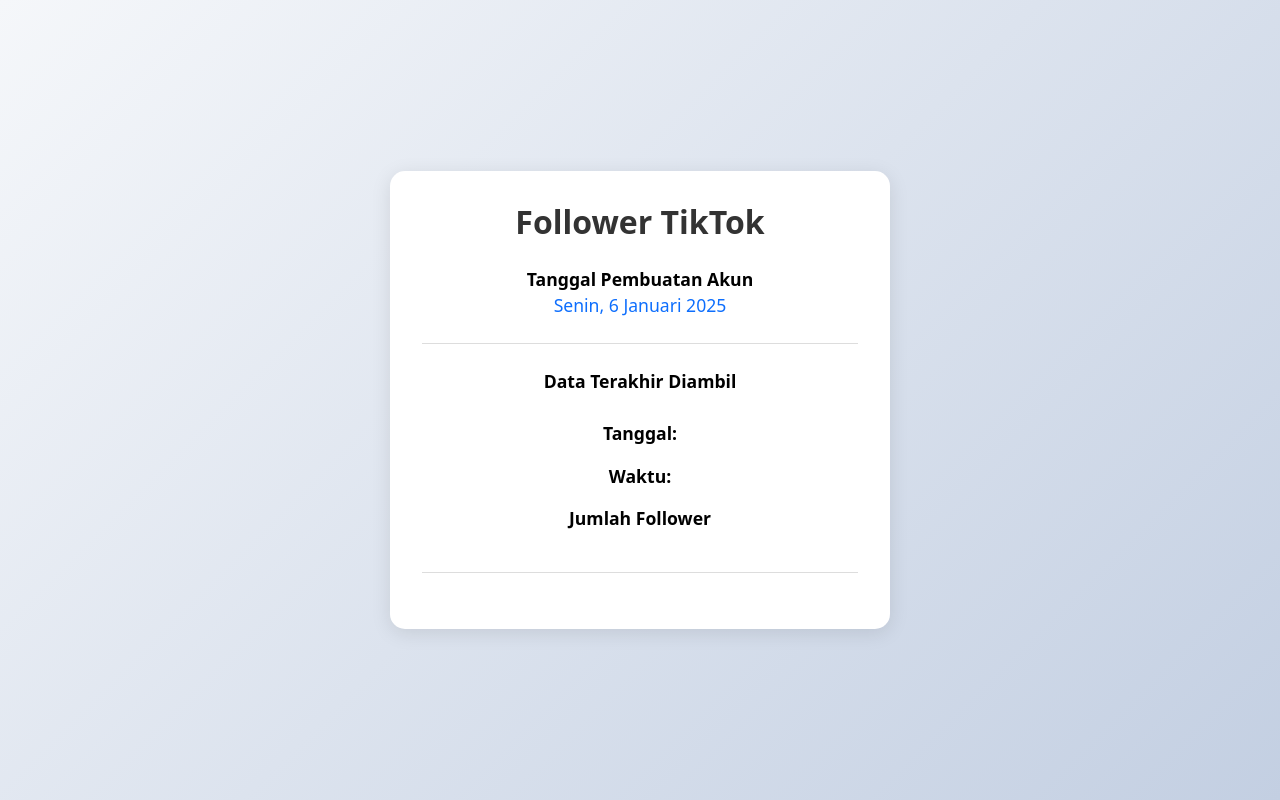
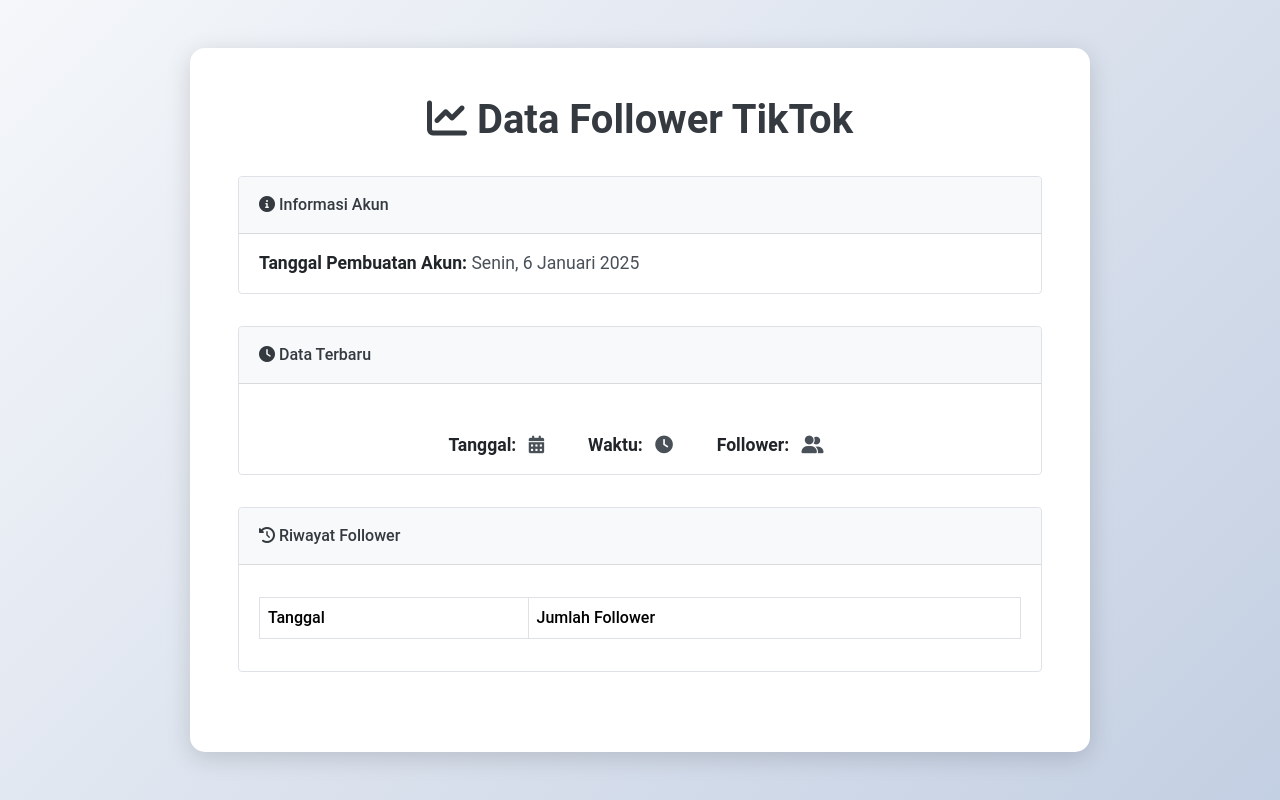
Before and after one commit to RIZKIINC/follower, a plain HTML site: page index.html in a window 1280 px wide. Drawn offline with nearby package versions, Linux system fonts and the light colour scheme; no server answers.

Commit message:
perbaharui UI

```diff
--- a/index.html
+++ b/index.html
@@ -3,111 +3,215 @@
 <head>
     <meta charset="UTF-8">
     <meta name="viewport" content="width=device-width, initial-scale=1.0">
-<title>Data Follower Tiktok</title>
-<!-- Bootstrap CSS -->
+    <title>Data Follower TikTok</title>
     <link href="https://cdn.jsdelivr.net/npm/bootstrap@5.3.0-alpha1/dist/css/bootstrap.min.css" rel="stylesheet">
+    <link rel="stylesheet" href="https://cdnjs.cloudflare.com/ajax/libs/font-awesome/6.0.0/css/all.min.css" integrity="sha512-9usAa10IRO0HhonpyAIVpjrylPvoDwiPUiKdWk5t3PyolY1cOd4DSE0Ga+ri4AuTroPR5aQvXU9xC6qOPnzFeg==" crossorigin="anonymous" referrerpolicy="no-referrer" />
     <style>
         body {
             background: linear-gradient(135deg, #f5f7fa, #c3cfe2);
             display: flex;
             justify-content: center;
             align-items: center;
-        height: 100vh;
+            min-height: 100vh;
             margin: 0;
+            font-family: 'Roboto', sans-serif;
         }
+
         .container {
             background: #fff;
-        padding: 2rem;
+            padding: 3rem;
             border-radius: 15px;
-        box-shadow: 0 4px 20px rgba(0, 0, 0, 0.1);
-        max-width: 500px;
+            box-shadow: 0 6px 24px rgba(0, 0, 0, 0.15);
+            max-width: 900px;
             width: 100%;
         }
+
         h1 {
-        font-size: 2rem;
-        font-weight: bold;
-        color: #333;
-        margin-bottom: 1.5rem;
+            font-size: 2.5rem;
+            font-weight: 600;
+            color: #343a40;
+            margin-bottom: 2rem;
+            text-align: center;
         }
-    .data-item {
-        margin-bottom: 1rem;
+
+        .card {
+            margin-bottom: 2rem;
+            border: 1px solid #dee2e6;
+            border-radius: 0.25rem;
+        }
+
+        .card-header {
+            background-color: #f8f9fa;
+            padding: 1rem 1.25rem;
+            border-bottom: 1px solid rgba(0, 0, 0, 0.125);
+            font-weight: 500;
+            color: #343a40;
+        }
+
+        .card-body {
+            padding: 1rem 1.25rem;
+        }
+
+        .card-text {
             font-size: 1.1rem;
-        color: #555;
+            color: #495057;
         }
-    .data-item strong {
-        color: #000;
+
+        .card-text strong {
+            color: #212529;
         }
-    .creation-date {
-        margin-bottom: 1.5rem;
-        padding-bottom: 1.5rem;
-        border-bottom: 1px solid #ddd;
+
+        .table-responsive {
+            overflow-x: auto;
+        }
+
+        table {
+            width: 100%;
+            border-collapse: collapse;
+            margin-top: 1rem;
+        }
+
+        th, td {
+            padding: 1rem;
+            text-align: left;
+            border-bottom: 1px solid #dee2e6;
+        }
+
+        th {
+            background-color: #f8f9fa;
+            font-weight: 500;
+            color: #343a40;
+        }
+
+        .last-updated {
+            text-align: center;
+            margin-top: 2rem;
+        }
+
+        .last-updated .card-text {
+            display: inline-block;
+            margin: 0 1rem;
+        }
+
+        .last-updated .card-text span {
+            margin-left: 0.5rem;
+        }
+
+        .last-updated .card-text i {
+            margin-right: 0.5rem;
+        }
+
+        /* Responsive adjustments */
+        @media (max-width: 768px) {
+            .container {
+                padding: 2rem;
+            }
         }
     </style>
 </head>
 <body>
+    <div class="container">
+        <h1><i class="fas fa-chart-line"></i> Data Follower TikTok</h1>
 
-<div class="container">
-    <h1 class="text-center">Follower TikTok <br>
-        <!-- <span id="follower" class="text-danger fw-bold fs-5"></span> -->
-
-    </h1>
-
-    <!-- Tanggal Pembuatan Akun -->
-    <div class="data-item creation-date text-center">
-        <strong>Tanggal Pembuatan Akun</strong> <br> <span id="creationDate" class="text-primary"></span>
+        <div class="card">
+            <div class="card-header">
+                <i class="fas fa-info-circle"></i> Informasi Akun
             </div>
-    <div class="data-item creation-date text-center">
-        <strong>Data Terakhir Diambil</strong> <br> <span id="creationDate" class="text-primary"></span><br>
-
-        <!-- Data Terakhir -->
-        <div class="data-item">
-            <strong>Tanggal:</strong> <span id="tanggal" class="text-success"></span>
+            <div class="card-body">
+                <div class="card-text">
+                    <strong>Tanggal Pembuatan Akun:</strong> <span id="creationDate"></span>
                 </div>
-        <div class="data-item">
-            <strong>Waktu:</strong> <span id="waktu" class="text-info"></span>
-        </div>
-        <div class="data-item">
-            <strong>Jumlah Follower</strong> <br>
-            <span id="follower" class="text-danger fw-bold fs-5"></span>
             </div>
         </div>
 
+        <div class="card">
+            <div class="card-header">
+                <i class="fas fa-clock"></i> Data Terbaru
+            </div>
+            <div class="card-body">
+                <div class="last-updated">
+                    <div class="card-text">
+                        <strong>Tanggal:</strong> <span id="tanggal"><i class="fas fa-calendar-alt"></i></span>
+                    </div>
+                    <div class="card-text">
+                        <strong>Waktu:</strong> <span id="waktu"><i class="fas fa-clock"></i></span>
+                    </div>
+                    <div class="card-text">
+                        <strong>Follower:</strong> <span id="follower"><i class="fas fa-user-friends"></i></span>
+                    </div>
+                </div>
+            </div>
         </div>
 
-<!-- Bootstrap JS and dependencies -->
-<script src="https://cdn.jsdelivr.net/npm/@popperjs/core@2.11.6/dist/umd/popper.min.js"></script>
-<script src="https://cdn.jsdelivr.net/npm/bootstrap@5.3.0-alpha1/dist/js/bootstrap.min.js"></script>
+        <div class="card">
+            <div class="card-header">
+                <i class="fas fa-history"></i> Riwayat Follower
+            </div>
+            <div class="card-body">
+                <div class="table-responsive">
+                    <table class="table table-bordered">
+                        <thead>
+                            <tr>
+                                <th>Tanggal</th>
+                                <th>Jumlah Follower</th>
+                            </tr>
+                        </thead>
+                        <tbody id="followerTableBody"></tbody>
+                    </table>
+                </div>
+            </div>
+        </div>
+    </div>
 
+    <script src="https://cdn.jsdelivr.net/npm/bootstrap@5.3.0-alpha1/dist/js/bootstrap.bundle.min.js"></script>
     <script>
         const sheetUrl = "https://docs.google.com/spreadsheets/d/e/2PACX-1vQnvshPns1RLV5ZrMwHDYC0tggADhTMv2w26ozqh54AVuhEjfFVTJAdzThtk2DhyR9HN-rw_rrJtUKx/pub?gid=0&single=true&output=csv";
 
-    // Tanggal pembuatan akun
         const creationDate = new Date("2025-01-06");
         const optionsDate = { weekday: 'long', day: 'numeric', month: 'long', year: 'numeric' };
         const formattedCreationDate = creationDate.toLocaleDateString('id-ID', optionsDate);
         document.getElementById("creationDate").textContent = formattedCreationDate;
 
-    // Mengambil data terakhir dari Google Sheets
         fetch(sheetUrl)
             .then(response => response.text())
             .then(data => {
-            const rows = data.split("\n").slice(1); // Skip header
+                const rows = data.split("\n").slice(1);
                 const lastRow = rows[rows.length - 1].split(",");
 
-            // Format tanggal dan waktu
                 const dateTime = lastRow[0].split(" ");
                 const date = new Date(dateTime[0].split("/").reverse().join("-") + "T" + dateTime[1]);
                 const formattedDate = date.toLocaleDateString('id-ID', optionsDate);
                 const formattedTime = dateTime[1];
 
-            // Tampilkan data
                 document.getElementById("tanggal").textContent = formattedDate;
                 document.getElementById("waktu").textContent = formattedTime;
                 document.getElementById("follower").textContent = lastRow[1];
+
+                const tableBody = document.getElementById("followerTableBody");
+                const dataByDate = {};
+
+                rows.forEach(row => {
+                    const cols = row.split(",");
+                    const dateStr = cols[0].split(" ")[0];
+                    const followerCount = cols[1];
+
+                    if (!dataByDate[dateStr]) {
+                        dataByDate[dateStr] = followerCount;
+                    }
+                });
+
+                for (const dateStr in dataByDate) {
+                    const row = tableBody.insertRow();
+                    const dateCell = row.insertCell();
+                    const followerCell = row.insertCell();
+                    const dateObj = new Date(dateStr.split("/").reverse().join("-"));
+                    const formattedDateTable = dateObj.toLocaleDateString('id-ID', optionsDate);
+
+                    dateCell.textContent = formattedDateTable;
+                    followerCell.textContent = dataByDate[dateStr];
+                }
             })
             .catch(error => console.error('Error fetching data:', error));
     </script>
-
-
 </body>
 </html>
```
Lines whose indentation alone changed are shown as unchanged.
